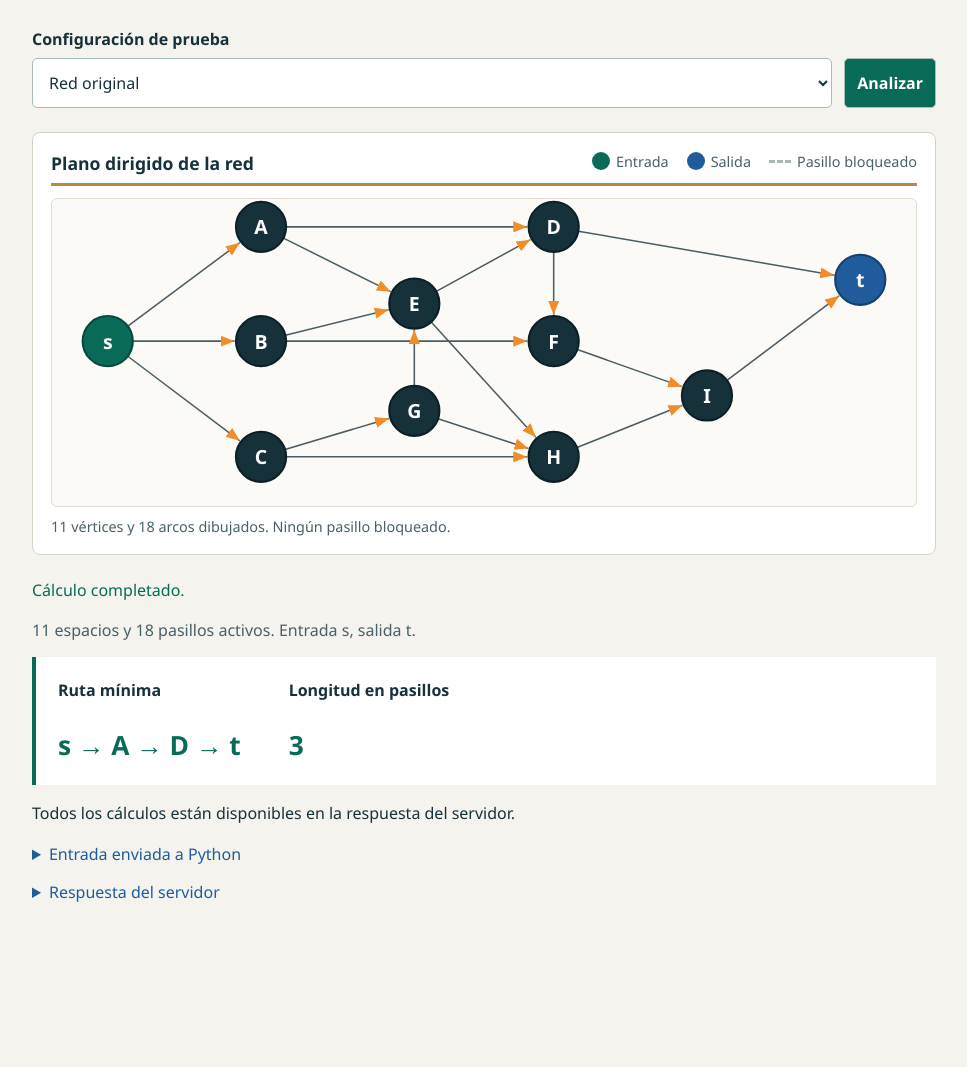
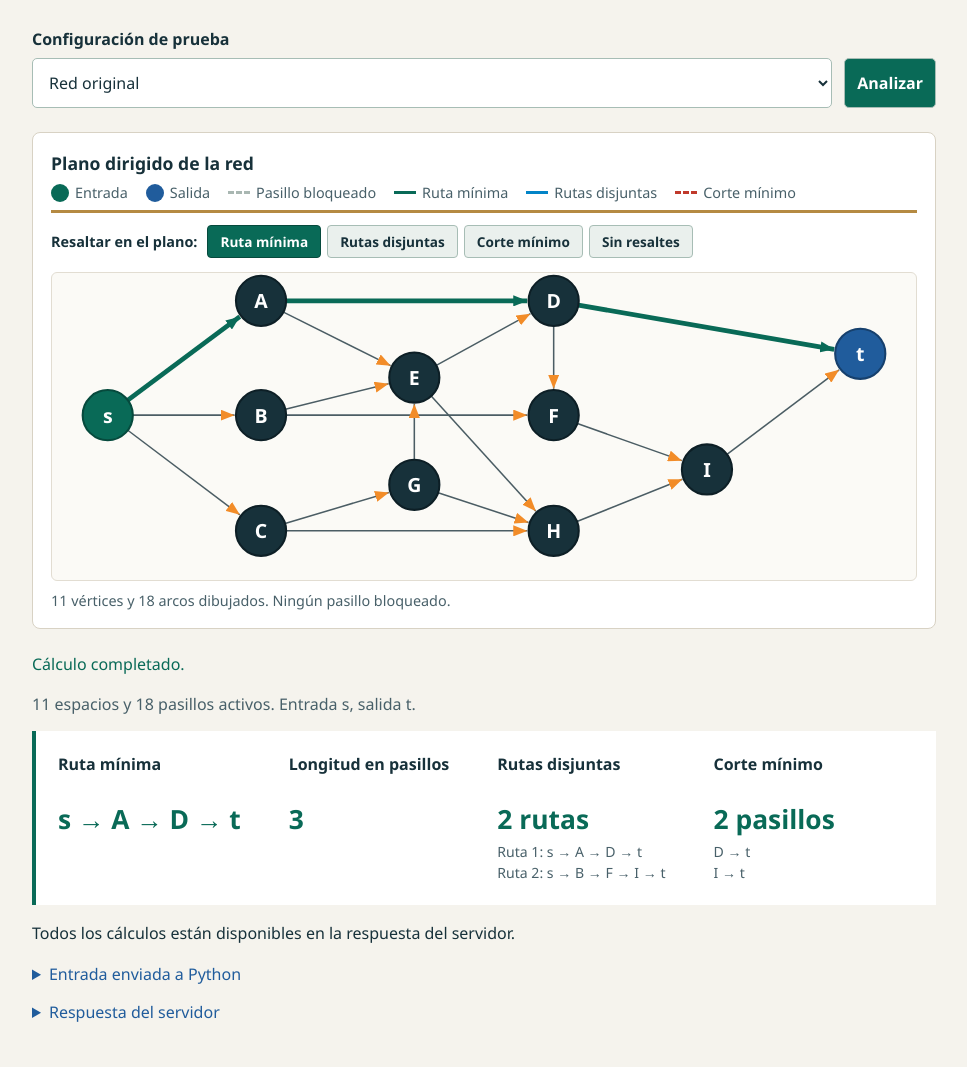
Before and after one commit to SebasMenas/TeoriaGrafosTrabajo, a Flask app: page / in a window 1280 px wide. Shown: the part 257-1324 px from the top of the page, without its empty margins (156-1123 px from the left). Before the commit the page ends 1159 px from the top, so only its background shows below. Run offline with Flask 3, Linux system fonts and the light colour scheme.

Commit message:
conectar plano dirigido al servidor y resaltar resultados (T05/ parte de T11)
- Conecta la respuesta de POST /analizar con el plano dirigido SVG para
  resaltar la ruta mínima, la familia de rutas disjuntas y el corte mínimo.
- Implementa en static/js/grafo.js las funciones obtenerElementoArco,
  limpiarResaltes, resaltarRuta, resaltarFamilia y resaltarCorte.
- Añade en templates/index.html marcadores SVG dedicados para cada tipo de
  resalte (#flecha-ruta, #flecha-familia, #flecha-corte) y una botonera
  para alternar el modo de visualización en el plano.
- Define en static/estilos.css los estilos visuales de resaltes (.ruta,
  .familia, .corte) y las muestras correspondientes en la leyenda.
- Actualiza static/inicio.js para poblar los resultados de flujo y corte,
  gestionar la alternancia de capas en tiempo real y limpiar los resaltes
  cuando la red está desconectada.

```diff
--- a/static/estilos.css
+++ b/static/estilos.css
@@ -21,7 +21,8 @@ button:disabled { cursor: wait; opacity: .65; }
 #aviso.error { color: #ae403a; }
 #modelo { color: #486069; }
 .respuesta { background: white; border-left: 4px solid #096a57; padding: 22px; display: flex; flex-wrap: wrap; gap: 24px 48px; }
-#ruta, #distancia { font-size: 1.65rem; color: #096a57; font-weight: 650; margin-bottom: 0; }
+#ruta, #distancia, #maximo, #tamano-corte { font-size: 1.65rem; color: #096a57; font-weight: 650; margin-bottom: 4px; }
+.lista-detalles { font-size: 0.88rem; color: #486069; line-height: 1.5; margin-top: 4px; }
 #pendientes { line-height: 1.6; }
 details { margin-block: 16px; }
 summary { cursor: pointer; color: #205c9c; }
@@ -36,20 +37,38 @@ pre { background: white; padding: 16px; overflow-x: auto; font-size: .85rem; lin
 .muestra-entrada { background: #096a57; }
 .muestra-salida { background: #205c9c; }
 .muestra-bloqueado { width: 22px; height: 0; border-radius: 0; border-top: 3px dashed #a9b7b2; }
+.muestra-ruta { width: 22px; height: 0; border-radius: 0; border-top: 3.5px solid #096a57; }
+.muestra-familia { width: 22px; height: 0; border-radius: 0; border-top: 3px solid #0284c7; }
+.muestra-corte { width: 22px; height: 0; border-radius: 0; border-top: 3.5px dashed #c0392b; }
+
+.plano-controles { display: flex; flex-wrap: wrap; align-items: center; gap: 10px; margin-bottom: 14px; }
+.plano-controles-etiqueta { font-weight: 650; font-size: 0.9rem; color: #17313a; }
+.botones-vista { display: flex; flex-wrap: wrap; gap: 6px; }
+.btn-vista { padding: 6px 12px; font-size: 0.85rem; font-weight: 600; color: #17313a; background: #eaf0ed; border: 1px solid #a7bdb5; border-radius: 4px; cursor: pointer; transition: background 0.15s ease, color 0.15s ease; }
+.btn-vista:hover { background: #d4e2dc; }
+.btn-vista.activo { color: white; background: #096a57; border-color: #064a3d; }
+
 #plano-svg { display: block; width: 100%; height: auto; background: #fbfaf6; border: 1px solid #e2ddd2; border-radius: 6px; }
-.arco { stroke: #4b5d64; stroke-width: 1.1; fill: none; }
+.arco { stroke: #4b5d64; stroke-width: 1.1; fill: none; transition: stroke 0.2s ease, stroke-width 0.2s ease; }
 .arco.bloqueado { stroke: #a9b7b2; stroke-dasharray: 6 5; }
 .punta-activa { fill: #f28c28; }
-.punta-bloqueada { fill: #f28c28; }
+.punta-bloqueada { fill: #a9b7b2; }
+.punta-ruta { fill: #096a57; }
+.punta-familia { fill: #0284c7; }
+.punta-familia-alt { fill: #205c9c; }
+.punta-corte { fill: #c0392b; }
+
 .vertice circle { fill: #17313a; stroke: #0d1f26; stroke-width: 1.5; }
 .vertice.entrada circle { fill: #096a57; stroke: #064a3d; }
 .vertice.salida circle { fill: #205c9c; stroke: #16406d; }
 .vertice text { fill: white; font-size: 14px; font-weight: 650; pointer-events: none; }
 .plano-aviso { min-height: 1.3em; margin: 10px 0 0; font-size: .9rem; color: #486069; }
 
-/* Reservadas para resaltar resultados en T11; vacías a propósito. */
-.ruta { }
-.familia { }
-.corte { }
+/* Resaltes del cálculo sobre el plano dirigido */
+.arco.ruta { stroke: #096a57; stroke-width: 3.4; }
+.arco.familia { stroke-width: 3.2; }
+.arco.familia-0 { stroke: #0284c7; }
+.arco.familia-1 { stroke: #205c9c; }
+.arco.corte { stroke: #c0392b; stroke-width: 3.4; stroke-dasharray: 5 3; }
 
 @media (max-width: 450px) { .contenedor { padding: 20px; } }
--- a/static/inicio.js
+++ b/static/inicio.js
@@ -3,6 +3,9 @@ const selector = document.getElementById('caso');
 const boton = formulario.querySelector('button');
 const aviso = document.getElementById('aviso');
 const resultado = document.getElementById('resultado');
+
+let ultimoResultado = null;
+let modoVistaActual = 'ruta';
 
 // Los escenarios derivados permiten comprobar el contrato antes de crear el editor.
 function modificarCaso(grafo, caso) {
@@ -14,6 +17,18 @@ function modificarCaso(grafo, caso) {
   }
   if (caso === 'atajo') grafo.arcos.push({ origen: 'C', destino: 't', activo: true });
 }
+
+// Configura los botones para alternar entre ver ruta mínima, caminos disjuntos o corte.
+document.querySelectorAll('.btn-vista').forEach(botonVista => {
+  botonVista.addEventListener('click', () => {
+    document.querySelectorAll('.btn-vista').forEach(b => b.classList.remove('activo'));
+    botonVista.classList.add('activo');
+    modoVistaActual = botonVista.dataset.modo;
+    if (ultimoResultado) {
+      Plano.aplicarModoVista(modoVistaActual, ultimoResultado);
+    }
+  });
+});
 
 async function analizar() {
   const caso = selector.value;
@@ -39,15 +54,52 @@ async function analizar() {
     const datos = await respuesta.json();
     if (!respuesta.ok) throw new Error(datos.error);
 
+    ultimoResultado = datos;
+
     const activos = grafo.arcos.filter(arco => arco.activo).length;
     document.getElementById('modelo').textContent = `${grafo.vertices.length} espacios y ${activos} pasillos activos. Entrada ${grafo.entrada}, salida ${grafo.salida}.`;
     document.getElementById('ruta').textContent = datos.ruta ? datos.ruta.join(' → ') : 'Sin ruta disponible';
     document.getElementById('distancia').textContent = datos.distancia ?? 'Sin longitud';
+
+    // Poblar familia de rutas disjuntas
+    const elemMaximo = document.getElementById('maximo');
+    if (elemMaximo) {
+      elemMaximo.textContent = datos.maximo !== null ? `${datos.maximo} ${datos.maximo === 1 ? 'ruta' : 'rutas'}` : 'Sin valor';
+    }
+    const listaCaminos = document.getElementById('lista-caminos');
+    if (listaCaminos) {
+      if (Array.isArray(datos.caminos) && datos.caminos.length > 0) {
+        listaCaminos.innerHTML = datos.caminos
+          .map((camino, idx) => `<div>Ruta ${idx + 1}: ${camino.join(' → ')}</div>`)
+          .join('');
+      } else {
+        listaCaminos.textContent = 'Ninguna ruta disponible';
+      }
+    }
+
+    // Poblar corte mínimo
+    const elemTamanoCorte = document.getElementById('tamano-corte');
+    if (elemTamanoCorte) {
+      elemTamanoCorte.textContent = datos.corte !== null ? `${datos.corte.length} ${datos.corte.length === 1 ? 'pasillo' : 'pasillos'}` : 'Sin valor';
+    }
+    const listaCorte = document.getElementById('lista-corte');
+    if (listaCorte) {
+      if (Array.isArray(datos.corte) && datos.corte.length > 0) {
+        listaCorte.innerHTML = datos.corte
+          .map(([u, v]) => `<div>${u} → ${v}</div>`)
+          .join('');
+      } else {
+        listaCorte.textContent = 'Corte vacío (0 arcos)';
+      }
+    }
+
     let mensaje = 'Todos los cálculos están disponibles en la respuesta del servidor.';
     if (datos.ruta === null) {
       mensaje = 'La red está desconectada. Hay cero rutas disponibles y el conjunto vacío es un corte mínimo.';
-    } else if (datos.calculos_pendientes.length) {
-      mensaje = 'Próximo bloque de Ariel: calcular la familia máxima de rutas y el corte mínimo. Estos campos aparecen como null en la respuesta hasta integrar ese cálculo.';
+      Plano.limpiarResaltes();
+    } else {
+      // Conectar los resultados recibidos al plano SVG
+      Plano.aplicarModoVista(modoVistaActual, datos);
     }
     document.getElementById('pendientes').textContent = mensaje;
     document.getElementById('entrada-json').textContent = JSON.stringify(grafo, null, 2);
--- a/static/js/grafo.js
+++ b/static/js/grafo.js
@@ -200,4 +200,88 @@ function dibujarRed(grafo, opciones = {}) {
   if (aviso) aviso.textContent = describirRed(grafo, definidas);
 }
 
-window.Plano = { dibujarRed, dibujarArco, dibujarVertice };
+// Busca un elemento arco en el SVG mediante sus atributos de origen y destino.
+function obtenerElementoArco(origen, destino) {
+  return document.querySelector(`#capa-arcos line[data-origen="${origen}"][data-destino="${destino}"]`);
+}
+
+// Remueve las clases de resalte y restablece el marcador original de cada arco.
+function limpiarResaltes() {
+  const lineas = document.querySelectorAll('#capa-arcos line');
+  for (const linea of lineas) {
+    linea.classList.remove('ruta', 'familia', 'familia-0', 'familia-1', 'corte');
+    const bloqueado = linea.classList.contains('bloqueado');
+    linea.setAttribute('marker-end', `url(#flecha-${bloqueado ? 'bloqueada' : 'activa'})`);
+  }
+}
+
+// Resalta la ruta mínima (lista de vértices de s a t).
+function resaltarRuta(ruta) {
+  if (!Array.isArray(ruta) || ruta.length < 2) return;
+  for (let i = 0; i < ruta.length - 1; i++) {
+    const linea = obtenerElementoArco(ruta[i], ruta[i + 1]);
+    if (linea) {
+      linea.classList.add('ruta');
+      linea.setAttribute('marker-end', 'url(#flecha-ruta)');
+      // Reinsertar al final de la capa para que se dibuje por encima de arcos comunes
+      linea.parentElement.append(linea);
+    }
+  }
+}
+
+// Resalta la familia de caminos disjuntos (lista de listas de vértices).
+function resaltarFamilia(caminos) {
+  if (!Array.isArray(caminos) || caminos.length === 0) return;
+  caminos.forEach((camino, indice) => {
+    const claseVariante = `familia-${indice % 2}`;
+    const idFlecha = indice % 2 === 0 ? 'url(#flecha-familia)' : 'url(#flecha-familia-alt)';
+    for (let i = 0; i < camino.length - 1; i++) {
+      const linea = obtenerElementoArco(camino[i], camino[i + 1]);
+      if (linea) {
+        linea.classList.add('familia', claseVariante);
+        linea.setAttribute('marker-end', idFlecha);
+        linea.parentElement.append(linea);
+      }
+    }
+  });
+}
+
+// Resalta los arcos del corte mínimo (lista de pares [origen, destino]).
+function resaltarCorte(corte) {
+  if (!Array.isArray(corte) || corte.length === 0) return;
+  for (const par of corte) {
+    if (!Array.isArray(par) || par.length < 2) continue;
+    const [origen, destino] = par;
+    const linea = obtenerElementoArco(origen, destino);
+    if (linea) {
+      linea.classList.add('corte');
+      linea.setAttribute('marker-end', 'url(#flecha-corte)');
+      linea.parentElement.append(linea);
+    }
+  }
+}
+
+// Aplica el modo de visualización seleccionado según los datos recibidos del servidor.
+function aplicarModoVista(modo, datos) {
+  limpiarResaltes();
+  if (!datos || datos.ruta === null) return;
+
+  if (modo === 'ruta') {
+    resaltarRuta(datos.ruta);
+  } else if (modo === 'familia') {
+    resaltarFamilia(datos.caminos);
+  } else if (modo === 'corte') {
+    resaltarCorte(datos.corte);
+  }
+}
+
+window.Plano = {
+  dibujarRed,
+  dibujarArco,
+  dibujarVertice,
+  limpiarResaltes,
+  resaltarRuta,
+  resaltarFamilia,
+  resaltarCorte,
+  aplicarModoVista
+};
--- a/templates/index.html
+++ b/templates/index.html
@@ -38,7 +38,19 @@
           <li><span class="muestra muestra-entrada" aria-hidden="true"></span>Entrada</li>
           <li><span class="muestra muestra-salida" aria-hidden="true"></span>Salida</li>
           <li><span class="muestra muestra-bloqueado" aria-hidden="true"></span>Pasillo bloqueado</li>
+          <li><span class="muestra muestra-ruta" aria-hidden="true"></span>Ruta mínima</li>
+          <li><span class="muestra muestra-familia" aria-hidden="true"></span>Rutas disjuntas</li>
+          <li><span class="muestra muestra-corte" aria-hidden="true"></span>Corte mínimo</li>
         </ul>
+      </div>
+      <div class="plano-controles">
+        <span class="plano-controles-etiqueta">Resaltar en el plano:</span>
+        <div class="botones-vista" role="group" aria-label="Modo de visualización en el plano">
+          <button type="button" class="btn-vista activo" data-modo="ruta">Ruta mínima</button>
+          <button type="button" class="btn-vista" data-modo="familia">Rutas disjuntas</button>
+          <button type="button" class="btn-vista" data-modo="corte">Corte mínimo</button>
+          <button type="button" class="btn-vista" data-modo="limpio">Sin resaltes</button>
+        </div>
       </div>
       <svg id="plano-svg" viewBox="0 0 620 220" role="img" aria-labelledby="plano-svg-titulo">
         <title id="plano-svg-titulo">Plano dirigido de la red</title>
@@ -50,6 +62,22 @@
           <marker id="flecha-bloqueada" viewBox="0 0 10 8" refX="10" refY="4"
                   markerWidth="10" markerHeight="8" orient="auto" markerUnits="userSpaceOnUse">
             <path class="punta-bloqueada" d="M0,0 L10,4 L0,8 Z"></path>
+          </marker>
+          <marker id="flecha-ruta" viewBox="0 0 10 8" refX="10" refY="4"
+                  markerWidth="10" markerHeight="8" orient="auto" markerUnits="userSpaceOnUse">
+            <path class="punta-ruta" d="M0,0 L10,4 L0,8 Z"></path>
+          </marker>
+          <marker id="flecha-familia" viewBox="0 0 10 8" refX="10" refY="4"
+                  markerWidth="10" markerHeight="8" orient="auto" markerUnits="userSpaceOnUse">
+            <path class="punta-familia" d="M0,0 L10,4 L0,8 Z"></path>
+          </marker>
+          <marker id="flecha-familia-alt" viewBox="0 0 10 8" refX="10" refY="4"
+                  markerWidth="10" markerHeight="8" orient="auto" markerUnits="userSpaceOnUse">
+            <path class="punta-familia-alt" d="M0,0 L10,4 L0,8 Z"></path>
+          </marker>
+          <marker id="flecha-corte" viewBox="0 0 10 8" refX="10" refY="4"
+                  markerWidth="10" markerHeight="8" orient="auto" markerUnits="userSpaceOnUse">
+            <path class="punta-corte" d="M0,0 L10,4 L0,8 Z"></path>
           </marker>
         </defs>
         <g id="capa-arcos"></g>
@@ -63,6 +91,8 @@
       <div class="respuesta">
         <div><h2>Ruta mínima</h2><p id="ruta"></p></div>
         <div><h2>Longitud en pasillos</h2><p id="distancia"></p></div>
+        <div><h2>Rutas disjuntas</h2><p id="maximo"></p><div id="lista-caminos" class="lista-detalles"></div></div>
+        <div><h2>Corte mínimo</h2><p id="tamano-corte"></p><div id="lista-corte" class="lista-detalles"></div></div>
       </div>
       <p id="pendientes"></p>
       <details>
```
